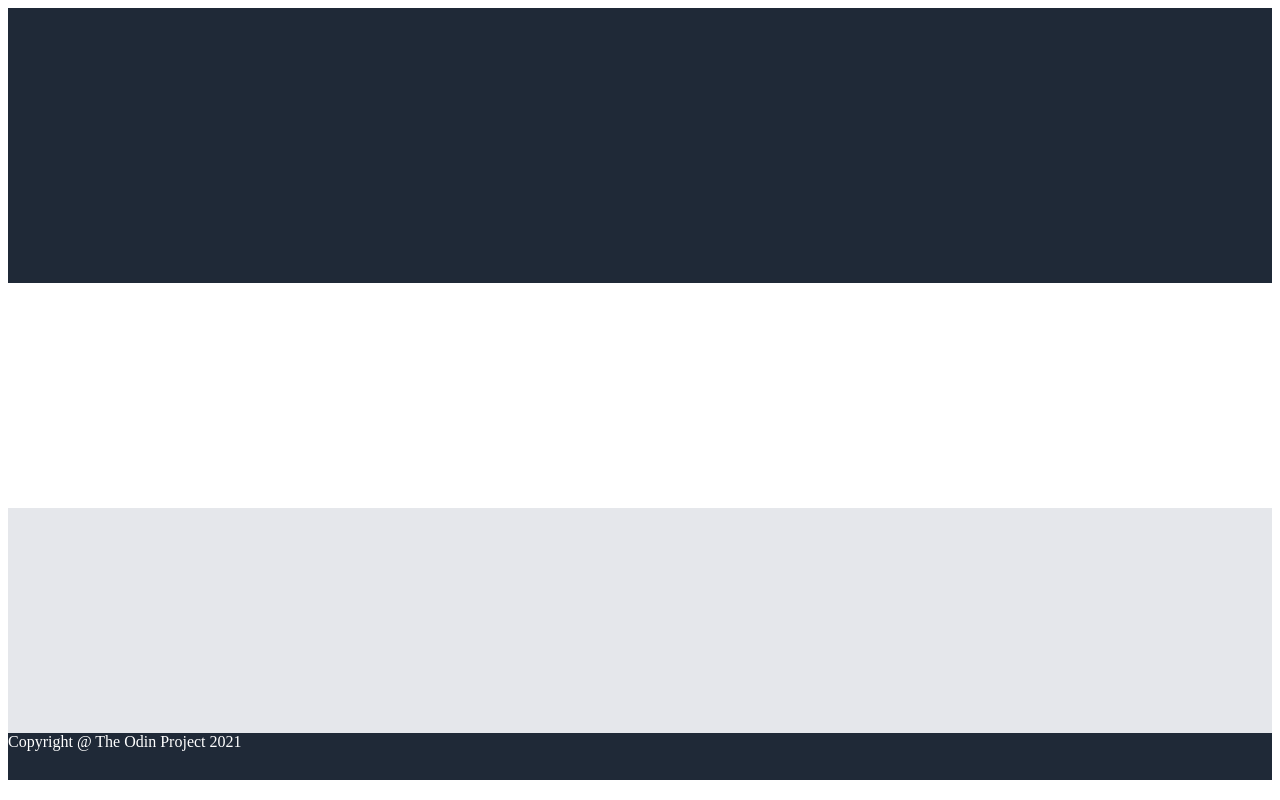
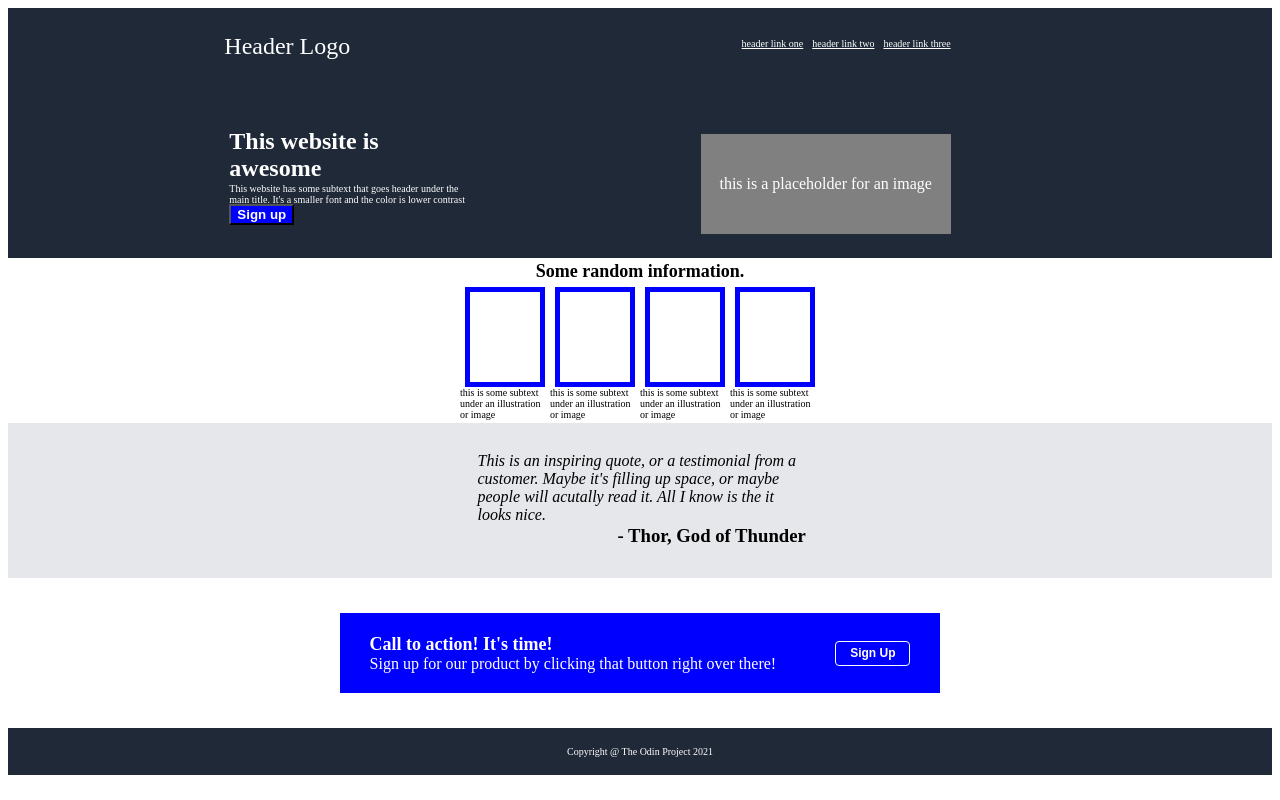
Before and after one commit to jsdev4web/Landing-Page, a plain HTML site: page index.html in a window 1280 px wide. Drawn offline with Linux system fonts and the light colour scheme.

Commit message:
Finished except details
This is the finish product, i may change font sizes or not

```diff
--- a/index.html
+++ b/index.html
@@ -7,17 +7,82 @@
     <title>Landing Page</title>
 </head>
 <body>
+
 <div class="header">
+
+    <div class="logoLinks">
+        <div class="headerLogo">Header Logo</div>
+        <div class="links">
+            <a href="#">header link one</a>
+            <a href="#">header link two</a>
+            <a href="#">header link three</a>
+        </div>
+    </div>
+
+    <div class="textPlaceholder">
+      <div class="textSignup">
+        <h2 class="awesome">This website is awesome</h2>
+        <p class="aweText">This website has some subtext that goes header
+            under the main title. It's a smaller font and
+            the color is lower contrast
+        </p>
+        <button class="aweButt">Sign up</button>
+      </div>
+
+      <div class="placeHolder">
+        <p>this is a placeholder for an image</p>
+      </div>
+    </div>
 
 </div>
 <div class="info">
+    <div class="infoHead">Some random information.</div>
+    <div class="boxTextContainer">
+        <div class="blueBox">
+            <div class="box"></div>
+            <div class="boxText">this is some subtext under an illustration
+                or image
+            </div>
+        </div>
+        <div class="blueBox">
+            <div class="box"></div>
+            <div class="boxText">this is some subtext under an illustration
+                or image
+            </div>
+        </div>
+        <div class="blueBox">
+            <div class="box"></div>
+            <div class="boxText">this is some subtext under an illustration
+                or image
+            </div>
+        </div>
+        <div class="blueBox">
+            <div class="box"></div>
+            <div class="boxText">this is some subtext under an illustration
+                or image
+            </div>
+        </div>
+    </div>
 
 </div>
 <div class="quote">
-
+    <p class="thorQuote">This is an inspiring quote, or a testimonial
+        from a customer. Maybe it's filling up space,
+        or maybe people will acutally read it. All I
+        know is the it looks nice.
+    </p>
+    <h3 class="thor">- Thor, God of Thunder</h3>
 </div>
 <div class="cta">
-
+    <div class="blueBG">
+      <div class="textCTA">
+        <div class="c1">Call to action! It's time!</div>
+        <div>Sign up for our product by clicking that
+            button right over there!
+        </div>
+    </div>
+        <button class="ctaButt">Sign Up</button>
+    </div>
 </div>
 <div class="footer">
 Copyright @ The Odin Project 2021
--- a/style.css
+++ b/style.css
@@ -1,19 +1,178 @@
 .header {
-    height: 275px;
+    height: 250px;
     background-color: #1F2937;
+    display: flex;
+    flex-direction: column;
+    justify-content: space-around;
+}
+
+.headerLogo {
+    color: white;
+    font-size: 24px;
+    padding-right: 175px;
+
+}
+
+a {
+    color:white;
+    font-size: 10px;
+    margin-right: 5px;
+
+}
+
+.logoLinks {
+    display: flex;
+    justify-content: space-evenly;
+    margin-right: 100px;
+}
+
+.awesome {
+    width: 150px;
+    font-size: 24px;
+    font-weight: bolder;
+}
+
+.aweText {
+    width: 250px;
+    font-size: 10px;
+    margin-top: -19px;
+    margin-bottom: -1px;
+}
+
+.aweButt {
+    background-color: blue;
+    color: white;
+    font-weight: 700;
+}
+
+.textSignup {
+    color: white;
+}
+
+.placeHolder {
+    color: white;
+    background-color: gray;
+    height: 100px;
+    width: 250px;
+    margin-right:100px;
+    display: flex;
+    justify-content: center;
+    align-items: center;
+    margin-top: 25px;
+
+}
+
+.textPlaceholder {
+    display: flex;
+    justify-content: space-evenly;
+    padding-left: 0px;
 }
 
 .info {
-    height: 225px;
+    height: 165px;
+    display: flex;
+    flex-direction: column;
+    align-items: center;
+    justify-content: center;
+
+}
+
+.infoHead {
+    font-size: large;
+    font-weight: 800;
+    margin-bottom: 5px;
+}
+
+.boxTextContainer {
+    display: flex;
+}
+
+.blueBox {
+    display: flex;
+    flex-direction: column;
+    justify-content: center;
+    align-items: center;
+}
+
+.box {
+    height: 90px;
+    width: 70px;
+    border: 5px solid blue;
+}
+
+.boxText {
+    width: 90px;
+    font-size: 10px;
 }
 
 .quote {
-    height: 225px;
+    height: 155px;
     background-color: #E5E7Eb;
+    display: flex;
+    flex-direction: column;
+    justify-content: center;
+    align-items: center;
+
+}
+
+
+
+.thorQuote {
+    font-style: italic;
+    width: 325px;
+}
+
+.thor {
+    align-self: center;
+    width: 345px;
+    padding-left: 300px;
+    margin-top: -15px;
+}
+
+.cta {
+    height: 150px;
+    background-color: white;
+    display: flex;
+    justify-content: center;
+    align-items: center;
+}
+
+.blueBG {
+    background-color: blue;
+    height: 80px;
+    width: 600px;
+    color: white;
+    display: flex;
+    justify-content: space-around;
+}
+
+.textCTA {
+    align-self: center;
+}
+
+.c1 {
+    font-size: large;
+    font-weight: 900;
+}
+
+.ctaButt {
+    align-self: center;
+    height: 25px;
+    width: 75px;
+    background-color: blue;
+    border: 1px solid white;
+    border-radius: 4px;
+    color: white;
+    font-weight: 600;
+    font-size: 12px;
 }
 
 .footer {
     color: white;
     height: 47px;
     background-color: #1F2937;
+    display: flex;
+    justify-content: center;
+    align-items: center;
+    font-size: 10px;
 }
```
